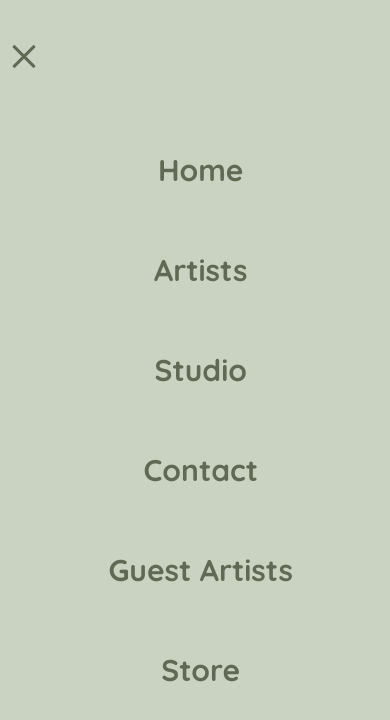
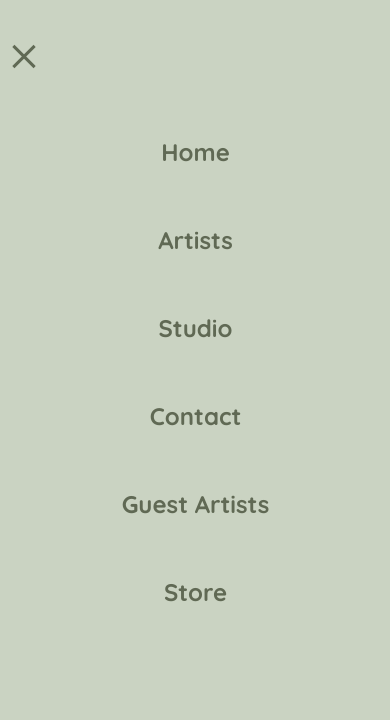
Before and after one commit to Cmbs86/Thorns-and-Spines-page, a React (Vite) app: page / in a window 390 px wide. Both pictures are taken after a click on the button 24 px from the left and 56 px from the top of the page. Shown: the top 720 px of the page. Built offline with nearby package versions, Linux system fonts and the light colour scheme.

Commit message:
fix navmobile

```diff
--- a/src/components/NavMobile.tsx
+++ b/src/components/NavMobile.tsx
@@ -43,7 +43,7 @@ const NavMobile = () => {
             transition={{ duration: 0.2 }}
             className="flex w-full pb-[80vh]  "
           >
-            <ul className="w-[91%] flex flex-col m-0 p-0 mt-28  ">
+            <ul className="w-[88%] flex flex-col m-0 p-0 mt-24  ">
               {routes.map((route, idx) => {
                 // const { Icon } = route;
 
@@ -66,7 +66,7 @@ const NavMobile = () => {
                       href={route.href}
                     >
                       {/* fix media queries of the link/routes */}
-                      <span className="flex text-3xl md:text-4xl mb-12 font-bold text-tns-ebony">
+                      <span className="flex text-2xl md:text-3xl mb-10 font-bold text-tns-ebony">
                         {route.title}
                       </span>
                       {/* <Icon className="text-xl" /> */}
```
